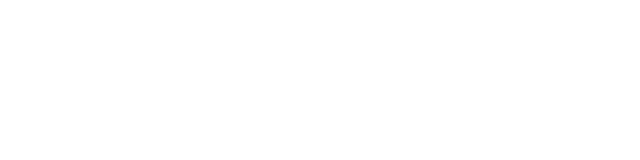
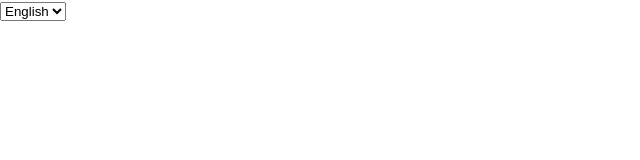
Before and after one commit to AlexMalla/react--exercises, a React (Create React App) app: page / in a window 1280 px wide. Shown: the top 160 px of the page, without its empty margins (0-640 px from the left). Built offline with nearby package versions, Linux system fonts and the light colour scheme.

Commit message:
Ex Context 01

```diff
--- a/src/App.js
+++ b/src/App.js
@@ -1,7 +1,33 @@
 import "./App.css";
+import DisplayLanguage from "./DisplayLanguage";
+import { LanguageContext } from "./LanguageContext"
+import React from "react";
 
-function App() {
-  return <div className="App"></div>;
+class App extends React.Component {
+  state = {
+    language: 'en'
+  }
+
+  SelectLanguage = (event) => {
+    this.setState((state) => {
+      return { language: state.language = event.target.value }
+    })
+  }
+
+  render() {
+    return (
+      <div className="App">
+        <select value={this.state.language} onChange={this.SelectLanguage}>
+          <option value='en'>English</option>
+          <option value='it'>Italiano</option>
+        </select>
+        <LanguageContext.Provider value={this.state.language}>
+          <DisplayLanguage>
+          </DisplayLanguage>
+        </LanguageContext.Provider>
+      </div >
+    );
+  }
 }
 
-export default App;
+export default App
--- /dev/null
+++ b/src/DisplayLanguage.js
@@ -0,0 +1,12 @@
+import React from "react";
+
+export class DisplayLanguage extends React.Component {
+    render() {
+        return (
+
+            <div></div>
+        )
+    }
+}
+
+export default DisplayLanguage
--- /dev/null
+++ b/src/LanguageContext.js
@@ -0,0 +1,3 @@
+import { createContext } from "react";
+
+export const LanguageContext = createContext('en')
```
